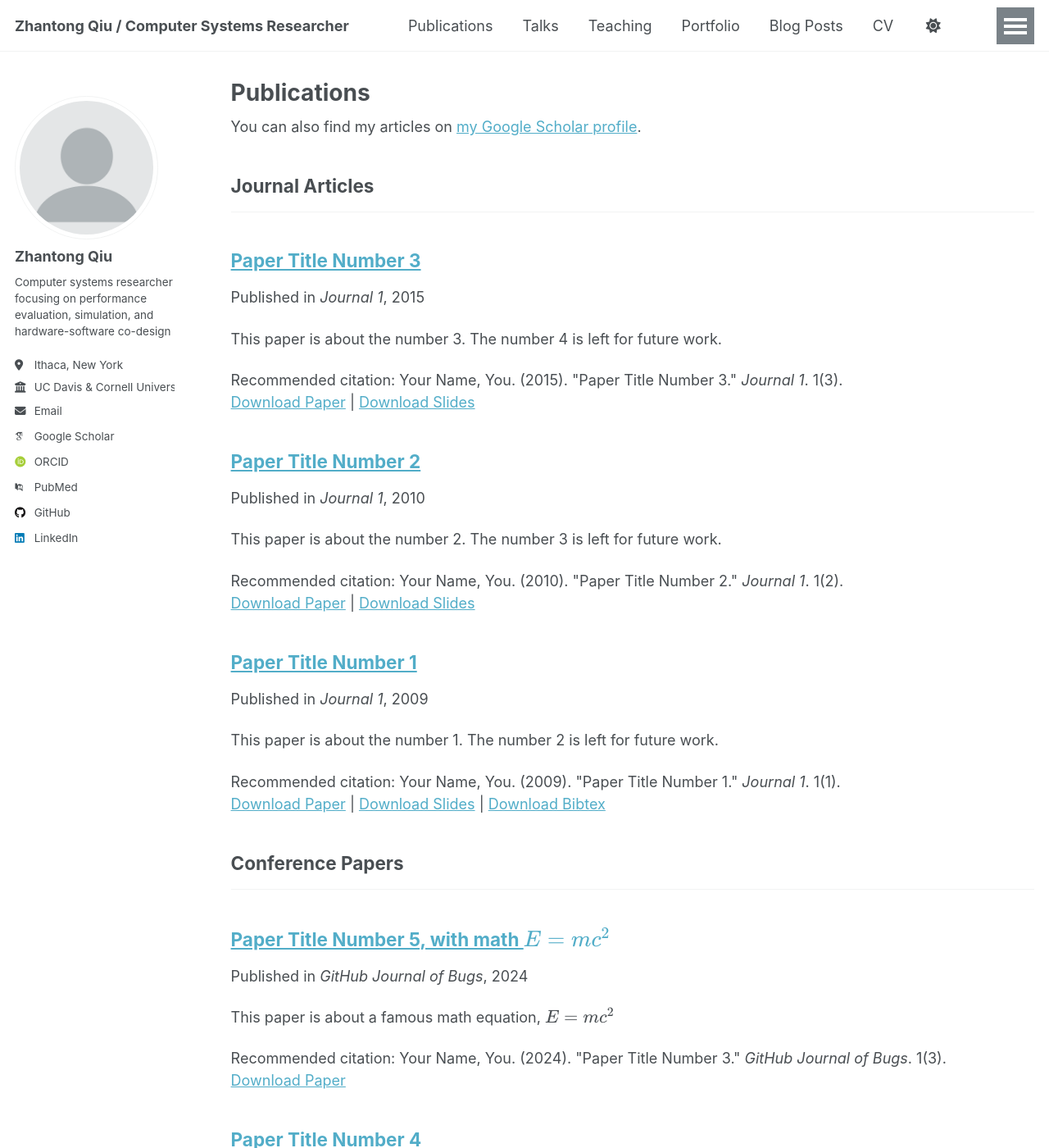
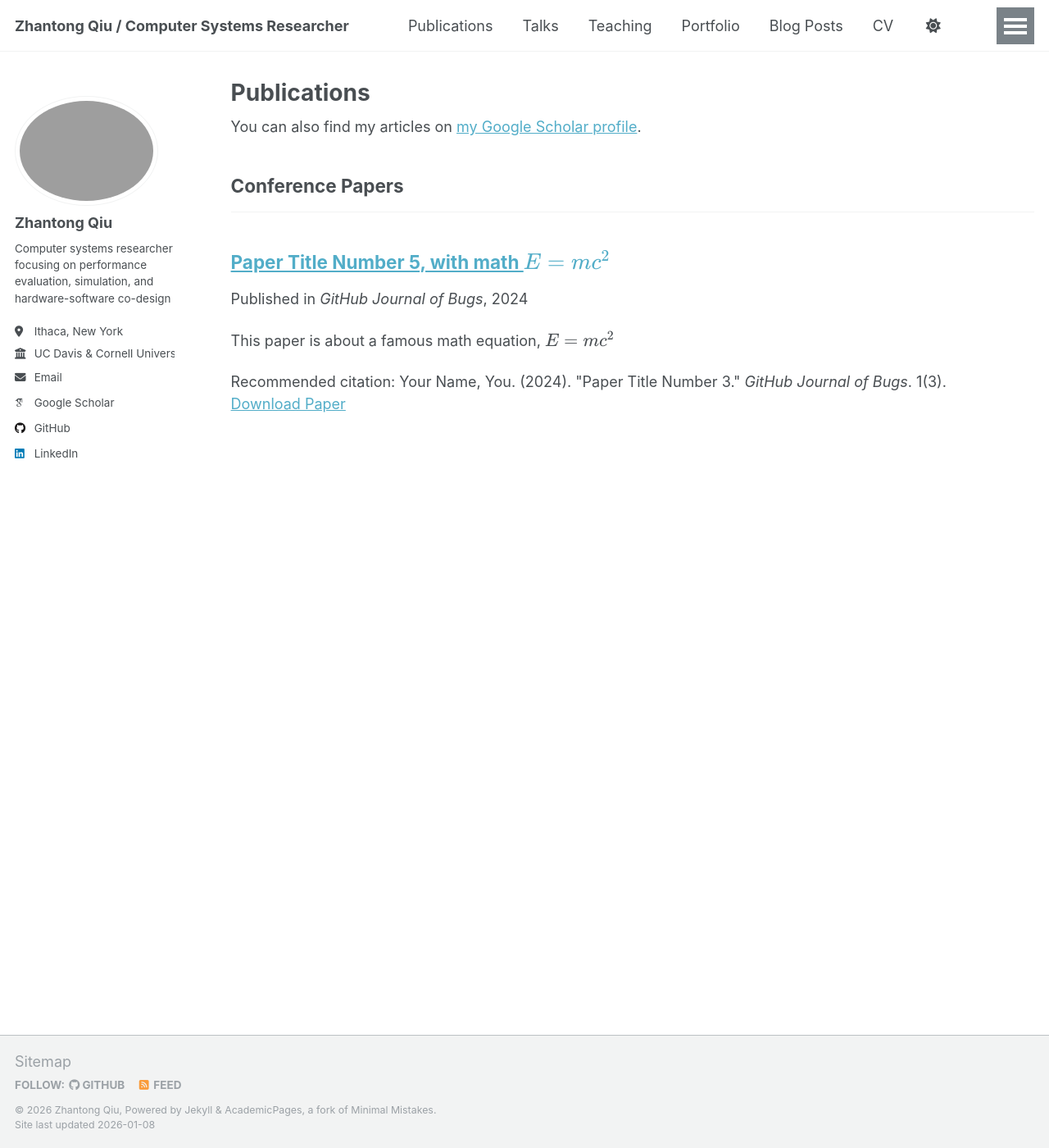
Before and after one commit to studyztp/studyztp.github.io, a Jekyll site: the page built from _pages/publications.html, in a window 1280 px wide and 1400 px high. Shown: the whole window at 82% size. Built offline with Jekyll 4.4.1, drawn with Linux system fonts in a browser that asks for light colours; some web fonts are replaced; a script that is not in the unit is left out; some of the changed text lies outside the part shown.

Commit message:
update info

```diff
--- a/_config.yml
+++ b/_config.yml
@@ -22,7 +22,7 @@ repository               : "studyztp/studyztp.github.io"
 #               Additional customization can be done by editing /_includes/author-profile.html
 author:
   # Biographic information
-  avatar           : "profile.png"
+  avatar           : "my-headshot.png"
   name             : "Zhantong Qiu"
   pronouns         : # example: "she/her"
   bio              : "Computer systems researcher focusing on performance evaluation, simulation, and hardware-software co-design"
@@ -34,12 +34,12 @@ author:
   # Academic websites
   academia         : # URL
   arxiv            : # URL - Update with the correct link to your profile
-  googlescholar    : "https://scholar.google.com/citations?user=PS_CX0AAAAAJ"
+  googlescholar    : "https://scholar.google.com/citations?user=aT--4hoAAAAJ&hl=en"
   inspire-hep      : # URL
   impactstory      : # URL
-  orcid            : "http://orcid.org/yourorcidurl"
+  orcid            : # URL
   semantic         : # URL
-  pubmed           : "https://www.ncbi.nlm.nih.gov/pubmed/?term=john+snow"
+  pubmed           : # URL
   researchgate     : # URL
   scopus           : # URL
 
--- a/_publications/2009-10-01-paper-title-number-1.md
+++ /dev/null
@@ -1,14 +0,0 @@
----
-title: "Paper Title Number 1"
-collection: publications
-category: manuscripts
-permalink: /publication/2009-10-01-paper-title-number-1
-excerpt: 'This paper is about the number 1. The number 2 is left for future work.'
-date: 2009-10-01
-venue: 'Journal 1'
-slidesurl: 'http://academicpages.github.io/files/slides1.pdf'
-paperurl: 'http://academicpages.github.io/files/paper1.pdf'
-bibtexurl: 'http://academicpages.github.io/files/bibtex1.bib'
-citation: 'Your Name, You. (2009). &quot;Paper Title Number 1.&quot; <i>Journal 1</i>. 1(1).'
----
-The contents above will be part of a list of publications, if the user clicks the link for the publication than the contents of section will be rendered as a full page, allowing you to provide more information about the paper for the reader. When publications are displayed as a single page, the contents of the above "citation" field will automatically be included below this section in a smaller font.
--- a/_publications/2010-10-01-paper-title-number-2.md
+++ /dev/null
@@ -1,14 +0,0 @@
----
-title: "Paper Title Number 2"
-collection: publications
-category: manuscripts
-permalink: /publication/2010-10-01-paper-title-number-2
-excerpt: 'This paper is about the number 2. The number 3 is left for future work.'
-date: 2010-10-01
-venue: 'Journal 1'
-slidesurl: 'http://academicpages.github.io/files/slides2.pdf'
-paperurl: 'http://academicpages.github.io/files/paper2.pdf'
-citation: 'Your Name, You. (2010). &quot;Paper Title Number 2.&quot; <i>Journal 1</i>. 1(2).'
----
-
-The contents above will be part of a list of publications, if the user clicks the link for the publication than the contents of section will be rendered as a full page, allowing you to provide more information about the paper for the reader. When publications are displayed as a single page, the contents of the above "citation" field will automatically be included below this section in a smaller font.
--- a/_publications/2015-10-01-paper-title-number-3.md
+++ /dev/null
@@ -1,14 +0,0 @@
----
-title: "Paper Title Number 3"
-collection: publications
-category: manuscripts
-permalink: /publication/2015-10-01-paper-title-number-3
-excerpt: 'This paper is about the number 3. The number 4 is left for future work.'
-date: 2015-10-01
-venue: 'Journal 1'
-slidesurl: 'http://academicpages.github.io/files/slides3.pdf'
-paperurl: 'http://academicpages.github.io/files/paper3.pdf'
-citation: 'Your Name, You. (2015). &quot;Paper Title Number 3.&quot; <i>Journal 1</i>. 1(3).'
----
-
-The contents above will be part of a list of publications, if the user clicks the link for the publication than the contents of section will be rendered as a full page, allowing you to provide more information about the paper for the reader. When publications are displayed as a single page, the contents of the above "citation" field will automatically be included below this section in a smaller font.
```
Also changed, not shown: _publications/2024-02-17-paper-title-number-4.md (deleted, +0 -13 lines), images/my-headshot.jpg (added), 1 other file.
